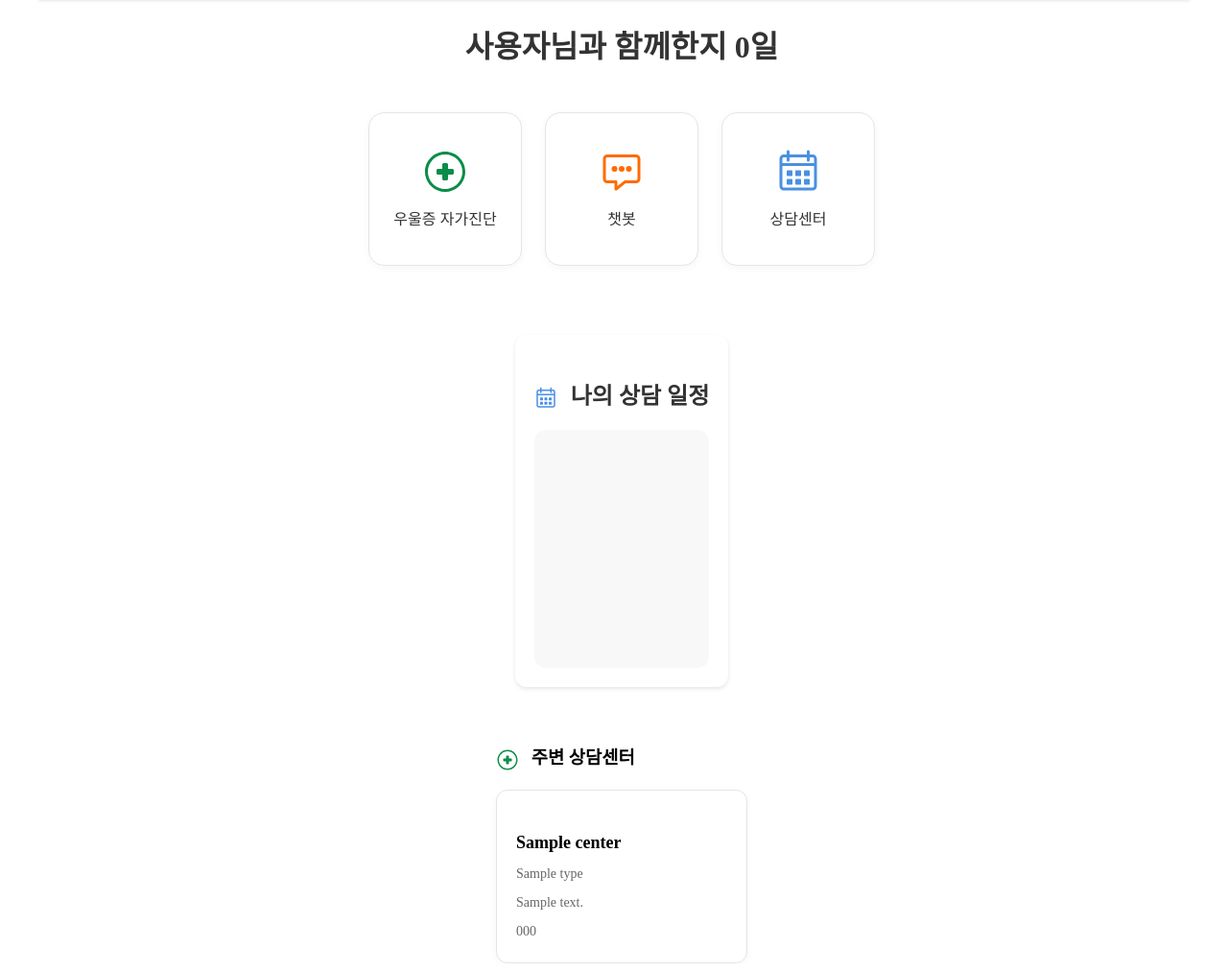
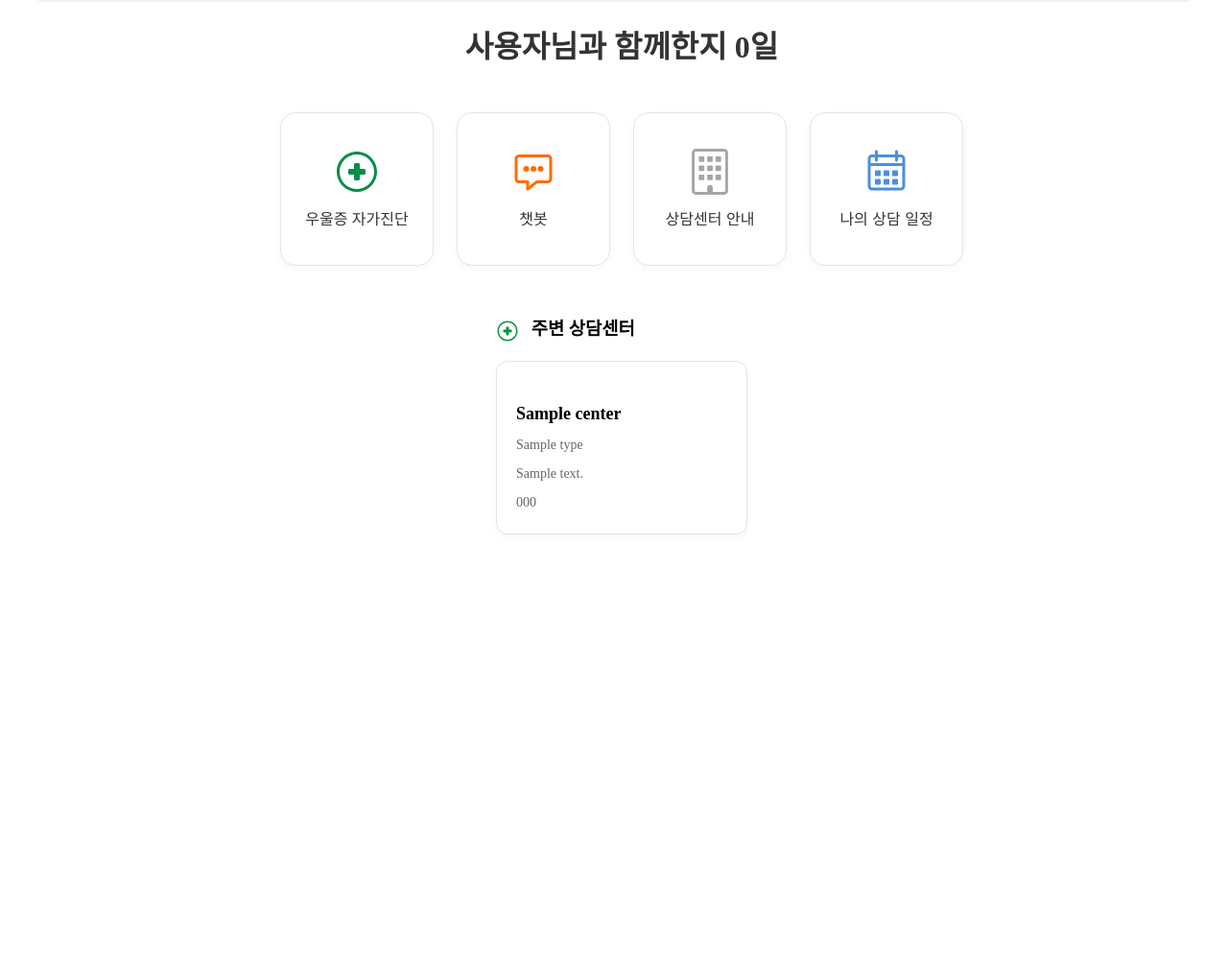
Before and after one commit to 2025-SMHRD-IS-CLOUD-2/mindLog, a Flask app: template app/templates/main.html in a window 1280 px wide. Shown: the part 72-1084 px from the top of the page at 96% size. After the commit the page ends 629 px from the top, so only its background shows below. Run offline with Flask 3, Linux system fonts and the light colour scheme; the visitor is signed in with stand-in values (Sample User, id 1); tables that the repository leaves empty or names only in its code hold one stand-in row (values such as "Sample post"); the template is opened without the code that fills it: most values are stand-ins (such as "Sample title", 1, 10 or a date in 2020); data that the repository does not hold is empty.

Commit message:
메인 페이지 수정
메인 페이지 요소 정리 및 아이콘 추가

```diff
--- a/app/static/css/main.css
+++ b/app/static/css/main.css
@@ -167,18 +167,6 @@ h2 {
   text-align: center;
 }
 
-/* 캘린더 섹션 */
-.calendar-section {
-  margin: 40px 0;
-}
-#calendar {
-  min-height: 200px;
-  background: #f8f8f8;
-  border-radius: 12px;
-  padding: 24px;
-  margin-top: 12px;
-}
-
 /* 반응형 */
 @media screen and (max-width: 1024px) {
   .main-button {
--- a/app/templates/main.html
+++ b/app/templates/main.html
@@ -47,24 +47,22 @@
           onclick="location.href='{{ url_for('counseling.centers') }}'"
         >
           <img
-            src="{{ url_for('static', filename='assets/icons/calendar.svg') }}"
+            src="{{ url_for('static', filename='assets/icons/building.svg') }}"
             alt="상담센터"
           />
-          <span>상담센터</span>
+          <span>상담센터 안내</span>
+        </button>
+        <button
+          class="main-button calendar-button"
+          onclick="location.href = '{{url_for('counseling.schedule')}}'"
+        >
+          <img
+            src="{{ url_for('static', filename='assets/icons/calendar.svg') }}"
+            alt="캘린더"
+          />
+          <span>나의 상담 일정</span>
         </button>
       </div>
-    </section>
-
-    <section class="calendar-section" onclick = "location.href = '{{url_for('counseling.schedule')}}'" >
-      <h3>
-        <img
-          src="{{ url_for('static', filename='assets/icons/calendar.svg') }}"
-          alt="캘린더"
-          class="section-icon"
-        />
-        나의 상담 일정
-      </h3>
-      <div id="calendar"></div>
     </section>
 
     <section class="center-section">
```
Also changed, not shown: app/static/assets/icons/building.svg (added).
